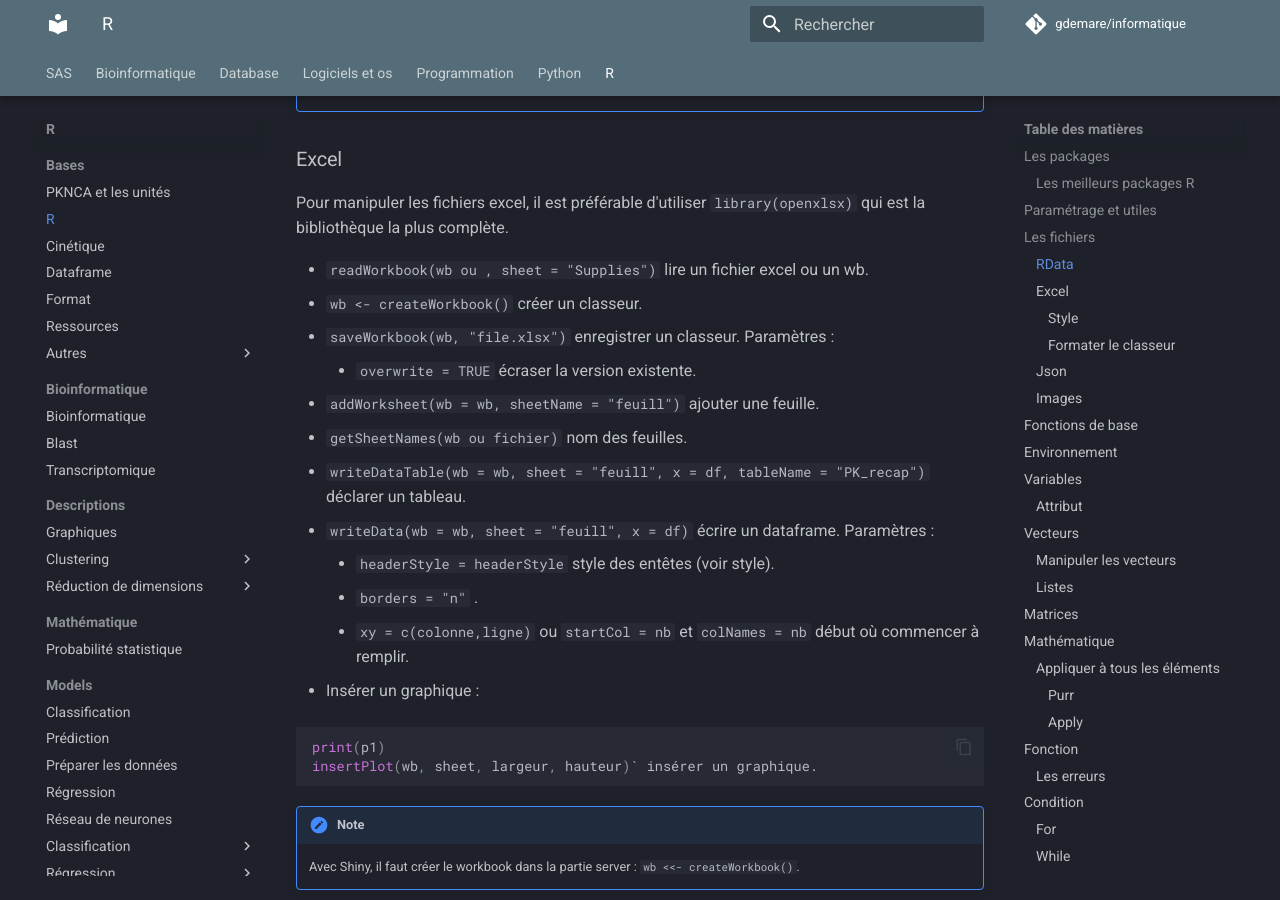
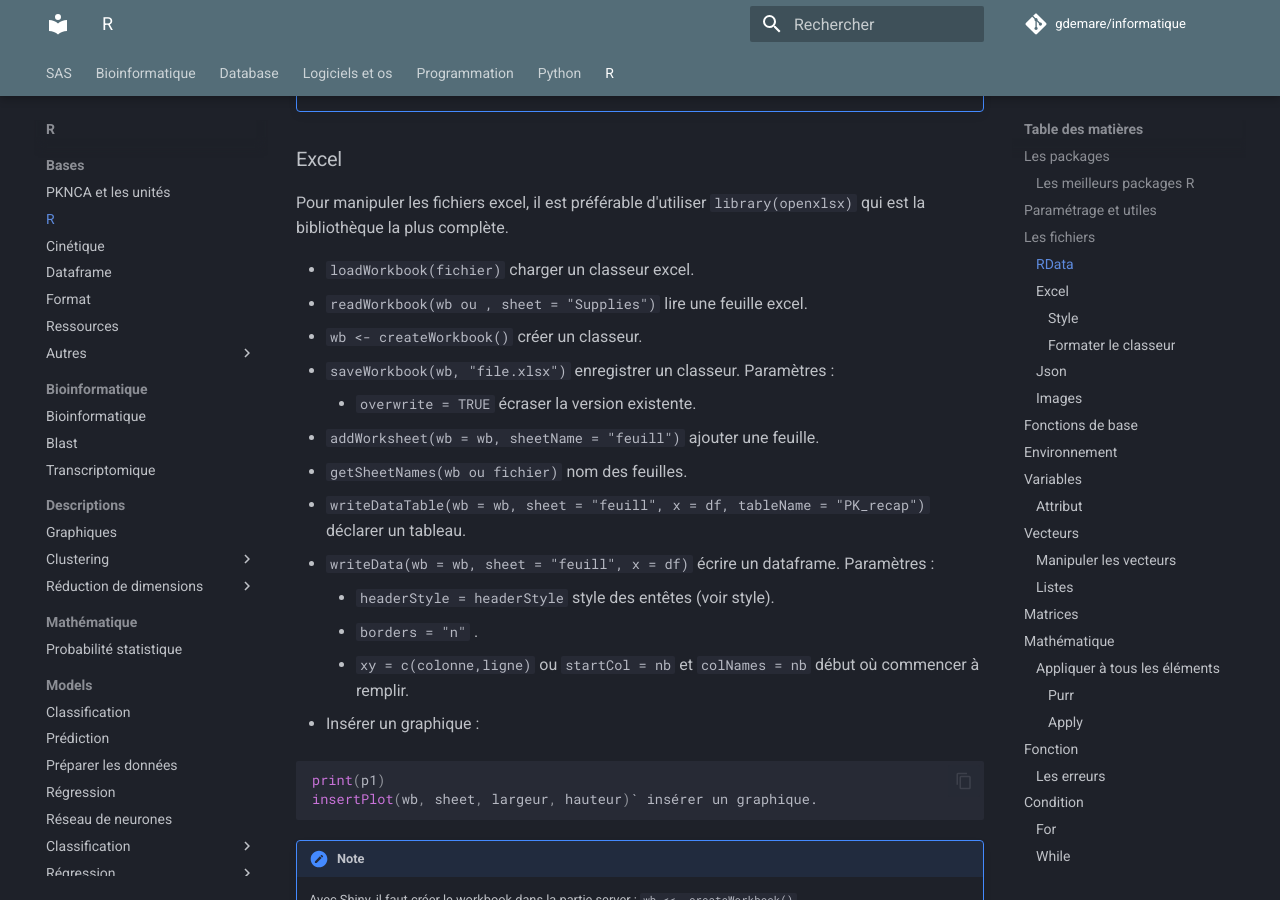
Before and after one commit to gdemare/Informatique, an MkDocs documentation site: the page built from docs/r/bases/R.md, in a window 1280 px wide and 900 px high, scrolled down 1696 px. Built offline with MkDocs 1.6.1 and Material for MkDocs 9.7.7, drawn with Linux system fonts in a browser that asks for light colours; comment, search, counter and statistics services are not loaded.

Commit message:
Update R.md

```diff
--- a/docs/r/bases/R.md
+++ b/docs/r/bases/R.md
@@ -48,7 +48,8 @@
 
 Pour manipuler les fichiers excel, il est préférable d'utiliser `library(openxlsx)` qui est la bibliothèque la plus complète.
 
-* `readWorkbook(wb ou , sheet = "Supplies")` lire un fichier excel ou un wb.
+* `loadWorkbook(fichier)` charger un classeur excel.
+* `readWorkbook(wb ou , sheet = "Supplies")` lire une feuille excel.
 * `wb <- createWorkbook()` créer un classeur.
 * `saveWorkbook(wb, "file.xlsx")` enregistrer un classeur. Paramètres :
 
```
